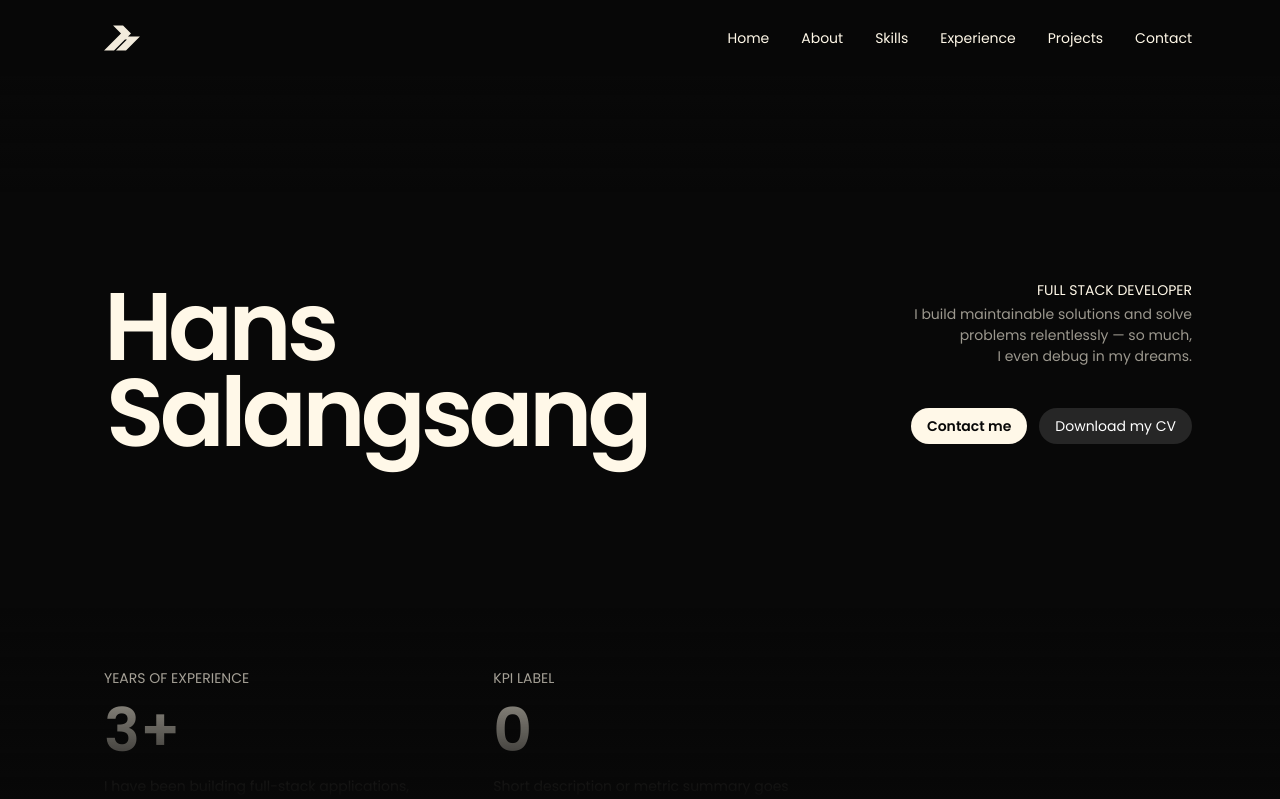
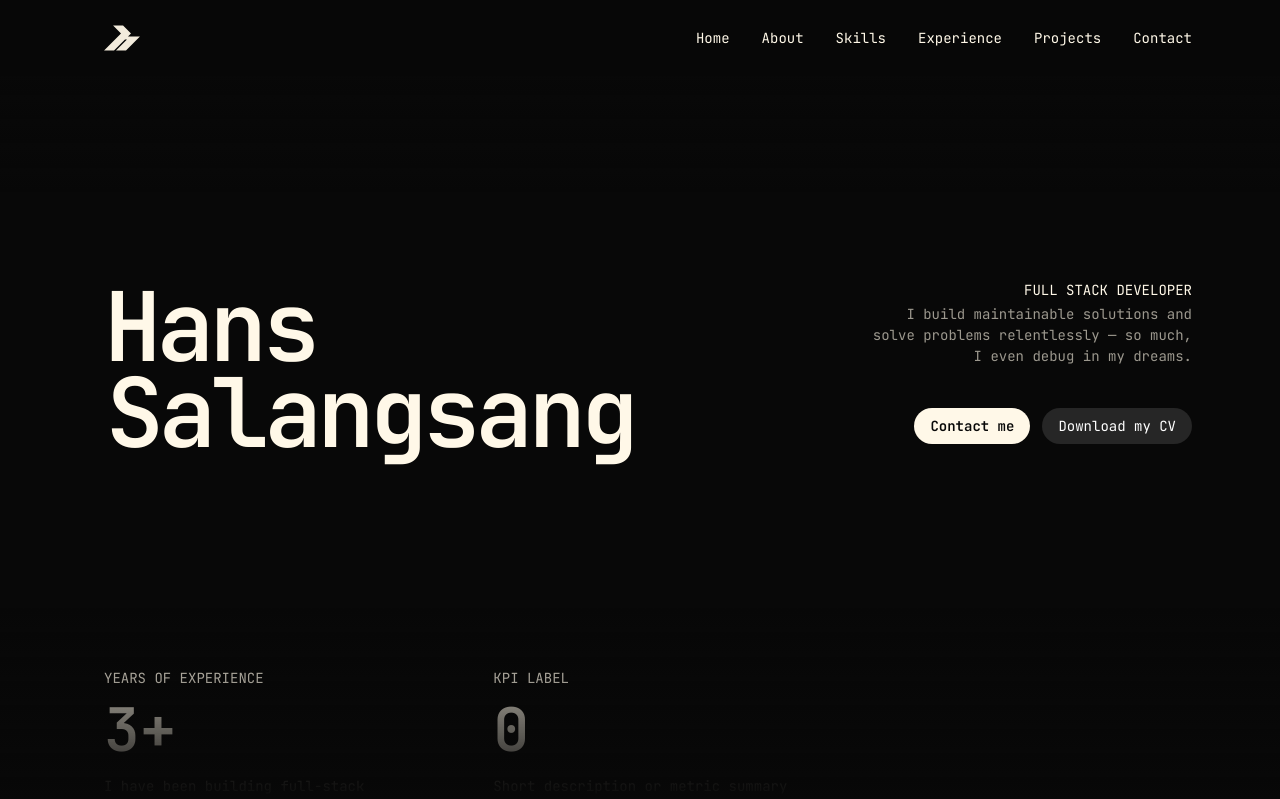
Before and after one commit to hans-salangsang/modern-web-portfolio, a Next.js app: page / in a window 1280 px wide. Shown: the top 799 px of the page. Built offline with nearby package versions, Linux system fonts and the light colour scheme.

Commit message:
refactor: replace Poppins font with JetBrains Mono in layout and global styles for improved typography

```diff
--- a/app/layout.tsx
+++ b/app/layout.tsx
@@ -1,12 +1,12 @@
 import type { Metadata } from "next";
-import { Poppins } from "next/font/google";
+import { JetBrains_Mono } from "next/font/google";
 import "../styles/globals.css";
 import NavLinks from "./components/NavLinks";
 
-const poppins = Poppins({
+const jetbrainsMono = JetBrains_Mono({
   subsets: ["latin"],
   weight: ["400", "500", "600", "700"],
-  variable: "--font-poppins",
+  variable: "--font-jetbrains-mono",
   display: "swap",
 });
 
@@ -30,8 +30,8 @@ export default function RootLayout({
   children: React.ReactNode;
 }>) {
   return (
-    <html lang="en" className={poppins.variable}>
-      <body className={`${poppins.className} antialiased`}>
+    <html lang="en" className={jetbrainsMono.variable}>
+      <body className={`${jetbrainsMono.className} antialiased`}>
         <nav className="fixed top-0 left-0 right-0 z-50 bg-background/95 backdrop-blur-sm">
           <div className="max-w-7xl mx-auto px-6 sm:px-8 lg:px-10">
             <div className="flex flex-wrap items-center justify-between gap-4 py-4 sm:py-5 pl-6 pr-4 sm:pl-12 sm:pr-8 lg:pl-16 lg:pr-12">
--- a/styles/globals.css
+++ b/styles/globals.css
@@ -58,11 +58,11 @@
 }
 
 :root {
-  --font-heading: var(--font-poppins), "Poppins", ui-sans-serif, system-ui, sans-serif;
-  --font-body: var(--font-poppins), "Poppins", ui-sans-serif, system-ui, sans-serif;
-  --font-mono-narrow: var(--font-poppins), "Poppins", ui-sans-serif, system-ui, sans-serif;
-  --font-martian-condensed: var(--font-poppins), "Poppins", ui-sans-serif, system-ui, sans-serif;
-  --font-martian-wide: var(--font-poppins), "Poppins", ui-sans-serif, system-ui, sans-serif;
+  --font-heading: var(--font-jetbrains-mono), "JetBrains Mono", ui-monospace, monospace;
+  --font-body: var(--font-jetbrains-mono), "JetBrains Mono", ui-monospace, monospace;
+  --font-mono-narrow: var(--font-jetbrains-mono), "JetBrains Mono", ui-monospace, monospace;
+  --font-martian-condensed: var(--font-jetbrains-mono), "JetBrains Mono", ui-monospace, monospace;
+  --font-martian-wide: var(--font-jetbrains-mono), "JetBrains Mono", ui-monospace, monospace;
   --background: #080808;
   --foreground: #FFF8E8;
   --accent: #7C8CFF;
@@ -72,11 +72,11 @@
 @import "tailwindcss";
 
 @theme {
-  --font-heading: var(--font-poppins), "Poppins", ui-sans-serif, system-ui, sans-serif;
-  --font-body: var(--font-poppins), "Poppins", ui-sans-serif, system-ui, sans-serif;
-  --font-mono-narrow: var(--font-poppins), "Poppins", ui-sans-serif, system-ui, sans-serif;
-  --font-mono-condensed: var(--font-poppins), "Poppins", ui-sans-serif, system-ui, sans-serif;
-  --font-mono-wide: var(--font-poppins), "Poppins", ui-sans-serif, system-ui, sans-serif;
+  --font-heading: var(--font-jetbrains-mono), "JetBrains Mono", ui-monospace, monospace;
+  --font-body: var(--font-jetbrains-mono), "JetBrains Mono", ui-monospace, monospace;
+  --font-mono-narrow: var(--font-jetbrains-mono), "JetBrains Mono", ui-monospace, monospace;
+  --font-mono-condensed: var(--font-jetbrains-mono), "JetBrains Mono", ui-monospace, monospace;
+  --font-mono-wide: var(--font-jetbrains-mono), "JetBrains Mono", ui-monospace, monospace;
   --color-off-white: #FFF8E8;
   --color-black: #FFF8E8;
   --color-background: #080808;
```
